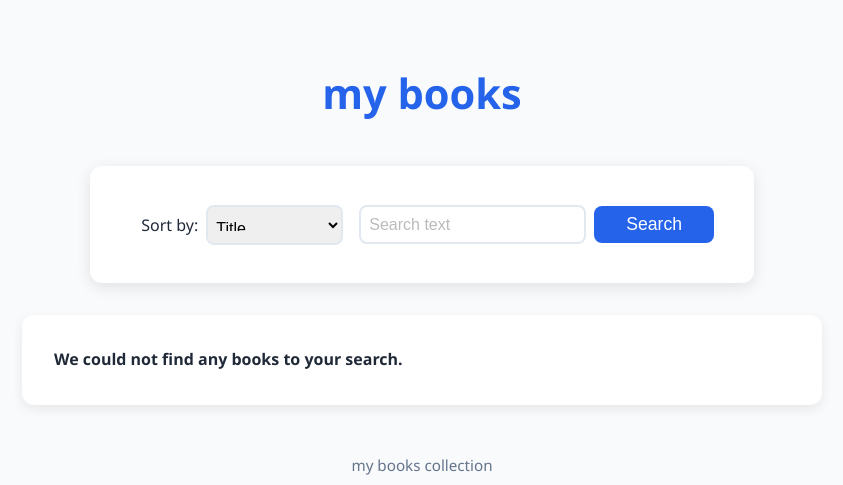
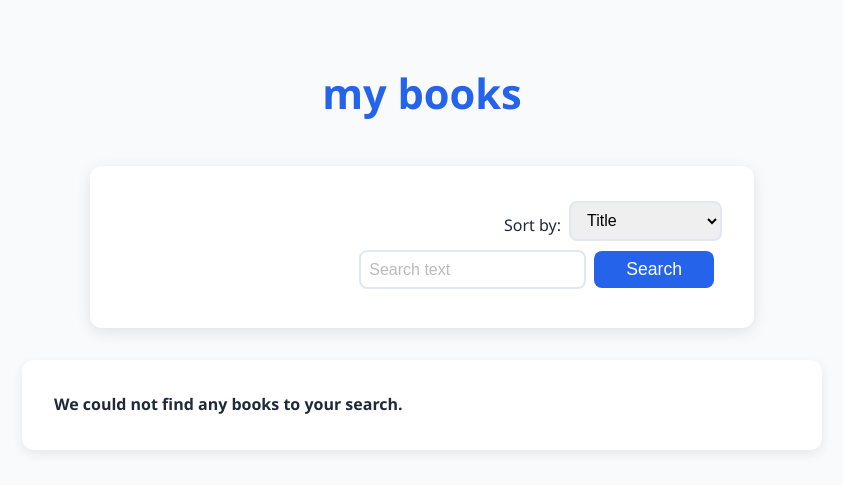
Before and after one commit to ANY1-hub/book_alchemy, a Flask app: page / in a window 1280 px wide. Shown: the top 485 px of the page, without its empty margins (218-1061 px from the left). Run offline with Flask 3, Linux system fonts and the light colour scheme; data that the repository does not hold is empty.

Commit message:
minor styling dropdown fix

```diff
--- a/static/styles.css
+++ b/static/styles.css
@@ -44,7 +44,7 @@ nav select#sort_by {
     max-width: fit-content;
     height: 2.5rem;
     align-self: anchor-center;
-    padding: .75rem .25rem;
+    padding: .25rem .75rem;
 }
 
 nav input.button {
```
